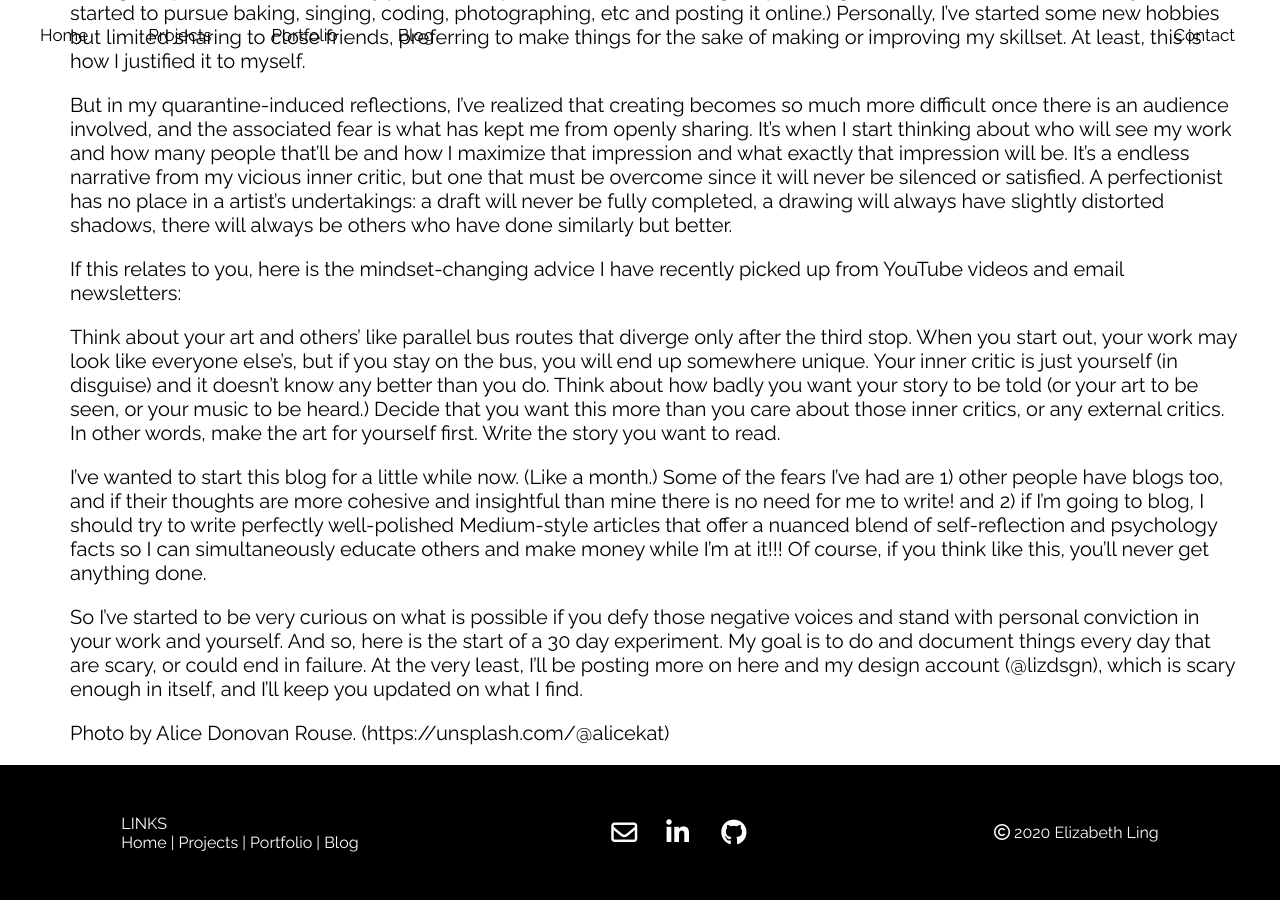
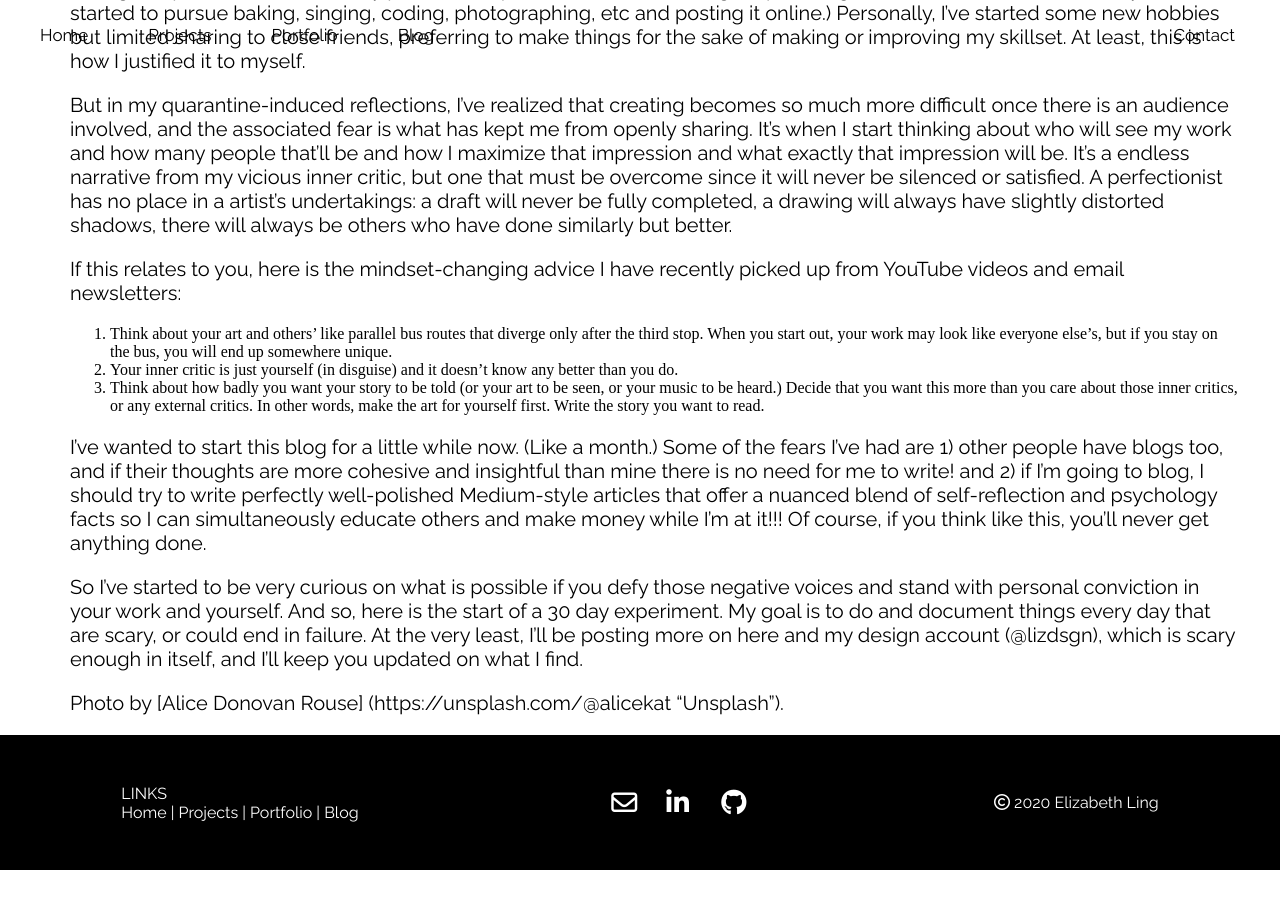
Before and after one commit to lingelizabeth/lingelizabeth.github.io, a Jekyll site: the page built from _posts/2020-05-01-overcoming-fear.md, in a window 1280 px wide and 900 px high, scrolled down 1180 px. Built offline with Jekyll 4.4.1, drawn with Linux system fonts in a browser that asks for light colours; nearby versions of some CDN libraries; library files that are not in the unit come from our copies; comment, search, counter and statistics services are not loaded; after the commit the page ends 2050 px from its top, so only the background shows below that.

Commit message:
Update 2020-05-01-overcoming-fear.md

```diff
--- a/_posts/2020-05-01-overcoming-fear.md
+++ b/_posts/2020-05-01-overcoming-fear.md
@@ -12,13 +12,13 @@
 
 If this relates to you, here is the mindset-changing advice I have recently picked up from YouTube videos and email newsletters:
 
-Think about your art and others’ like parallel bus routes that diverge only after the third stop. When you start out, your work may look like everyone else’s, but if you stay on the bus, you will end up somewhere unique.
-Your inner critic is just yourself (in disguise) and it doesn’t know any better than you do.
-Think about how badly you want your story to be told (or your art to be seen, or your music to be heard.) Decide that you want this more than you care about those inner critics, or any external critics.
+1. Think about your art and others’ like parallel bus routes that diverge only after the third stop. When you start out, your work may look like everyone else’s, but if you stay on the bus, you will end up somewhere unique.
+2. Your inner critic is just yourself (in disguise) and it doesn’t know any better than you do.
+3. Think about how badly you want your story to be told (or your art to be seen, or your music to be heard.) Decide that you want this more than you care about those inner critics, or any external critics.
 In other words, make the art for yourself first. Write the story you want to read.
 
 I’ve wanted to start this blog for a little while now. (Like a month.) Some of the fears I’ve had are 1) other people have blogs too, and if their thoughts are more cohesive and insightful than mine there is no need for me to write! and 2) if I’m going to blog, I should try to write perfectly well-polished Medium-style articles that offer a nuanced blend of self-reflection and psychology facts so I can simultaneously educate others and make money while I’m at it!!! Of course, if you think like this, you’ll never get anything done.
 
 So I’ve started to be very curious on what is possible if you defy those negative voices and stand with personal conviction in your work and yourself. And so, here is the start of a 30 day experiment. My goal is to do and document things every day that are scary, or could end in failure. At the very least, I’ll be posting more on here and my design account (@lizdsgn), which is scary enough in itself, and I’ll keep you updated on what I find.
 
-Photo by Alice Donovan Rouse. (https://unsplash.com/@alicekat)
+Photo by [Alice Donovan Rouse] (https://unsplash.com/@alicekat "Unsplash").
```
